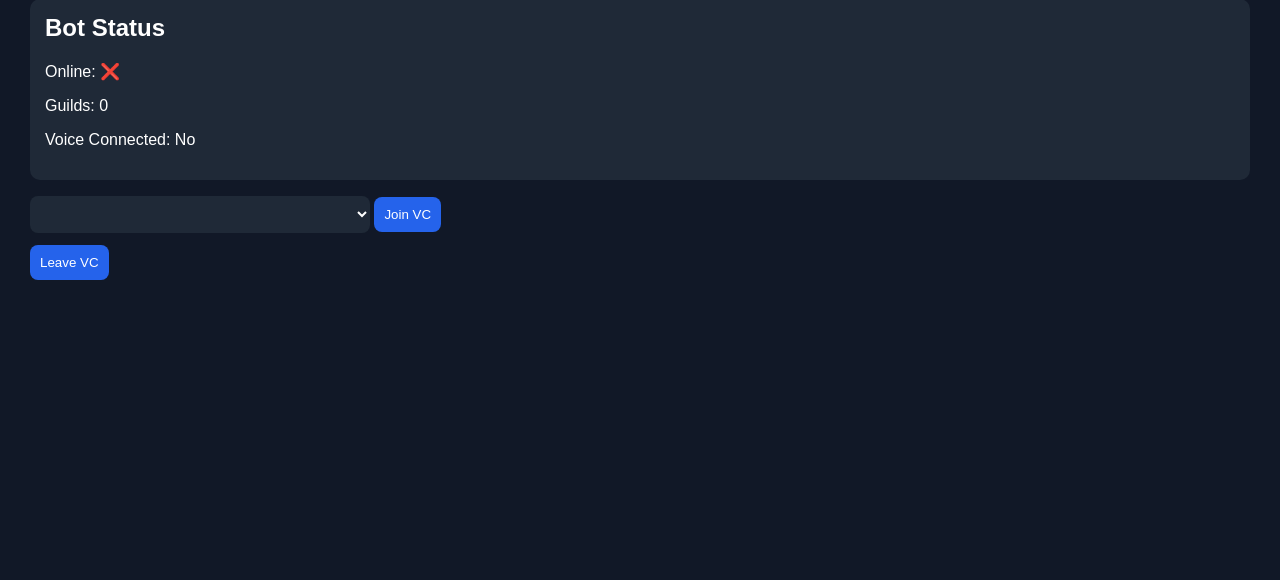
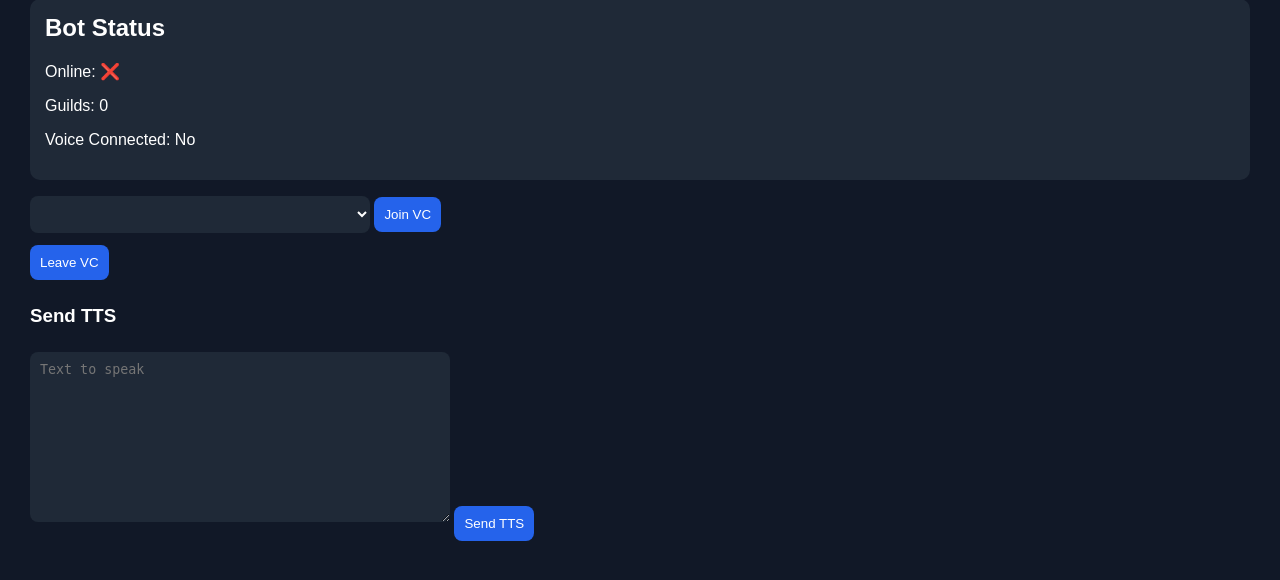
Before and after one commit to human757-fin/evilbot, a Flask app: page /dashboard in a window 1280 px wide. Shown: the part 138-718 px from the top of the page. Run offline with Flask 3, Linux system fonts and the light colour scheme; the visitor is signed in with stand-in values (Sample User, id 1); lists and menus that the app fills with data are empty; parts of the project's set-up code (start-up, migrations or seed data) failed here and were passed over.

Commit message:
Update dashboard.html

```diff
--- a/templates/dashboard.html
+++ b/templates/dashboard.html
@@ -41,4 +41,9 @@
 <form method="post" action="/leave_vc">
     <button>Leave VC</button>
 </form>
+<form method="POST" action="/send_tts" class="panel-card">
+    <h3>Send TTS</h3>
+    <textarea name="text" placeholder="Text to speak" rows="4"></textarea>
+    <button type="submit">Send TTS</button>
+</form>
 {% endblock %}
```
